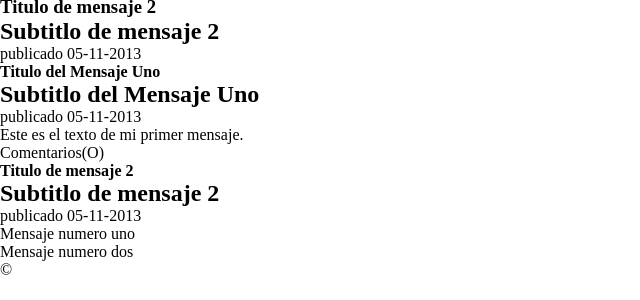
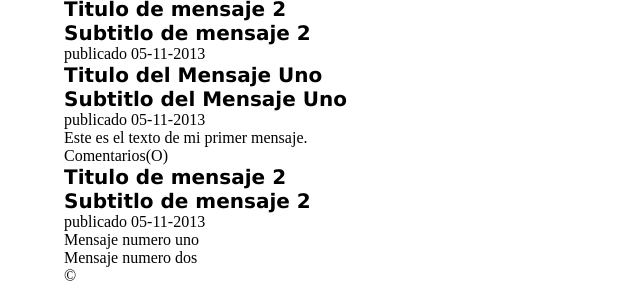
Before and after one commit to marquinhoPezo/itec, a PHP site: page / in a window 1280 px wide. Shown: the part 538-838 px from the top of the page, without its empty margins (0-640 px from the left). Before the commit the page ends 813 px from the top, so only its background shows below. Run offline with PHP 8.4, Linux system fonts and the light colour scheme.

Commit message:
termine avance Notaria-Martes

```diff
--- a/css/estilos.css
+++ b/css/estilos.css
@@ -1,5 +1,22 @@
 *{
-	margin: 0px;
-	padding: 0px;
+	margin: 0px; /* Es el espacio comprendido de nuestro elemento externo*/
+	padding: 0px;/* Es el espacio interior de nuestro elemento */
 }
 /* PROBANDO EN NOTARIA */
+body{
+	text-align: center;
+}
+header, section, footer, aside, nav, article, figure, figcaption, hgroup{
+	display: block;
+}
+h1{
+	font:bold 20px verdana,sans-serif;
+}
+h2{
+	font:bold 20px verdana,sans-serif;
+}
+#agrupar{
+	width:90%;
+	margin:15px auto;
+	text-align: left;
+}
```
